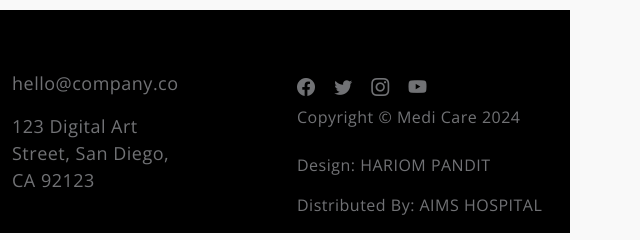
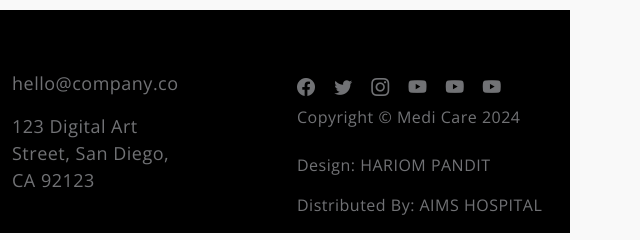
Before and after one commit to hari7261/Medi-Care-Hub, a plain HTML site: page index.html in a window 1280 px wide. Shown: the part 4642-4882 px from the top of the page, 640-1280 px from the left. Drawn offline with nearby package versions, Linux system fonts and the light colour scheme.

Commit message:
Update index.html
Signed-off-by: Devanand Upadhyay <147581129+Devanand004@users.noreply.github.com>

```diff
--- a/index.html
+++ b/index.html
@@ -459,6 +459,8 @@
                             <li><a href="#" class="social-icon-link bi-instagram"></a></li>
 
                             <li><a href="#" class="social-icon-link bi-youtube"></a></li>
+                            <li><a href="#" class="social-icon-link bi-youtube"></a></li>
+                            <li><a href="#" class="social-icon-link bi-youtube"></a></li>
                         </ul>
 
                         <div>
```
